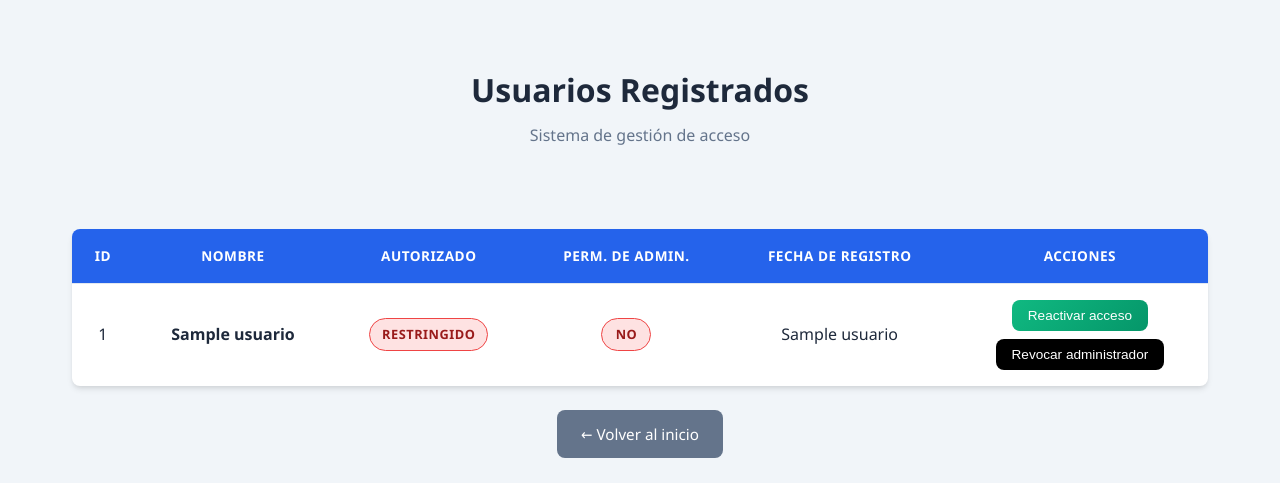
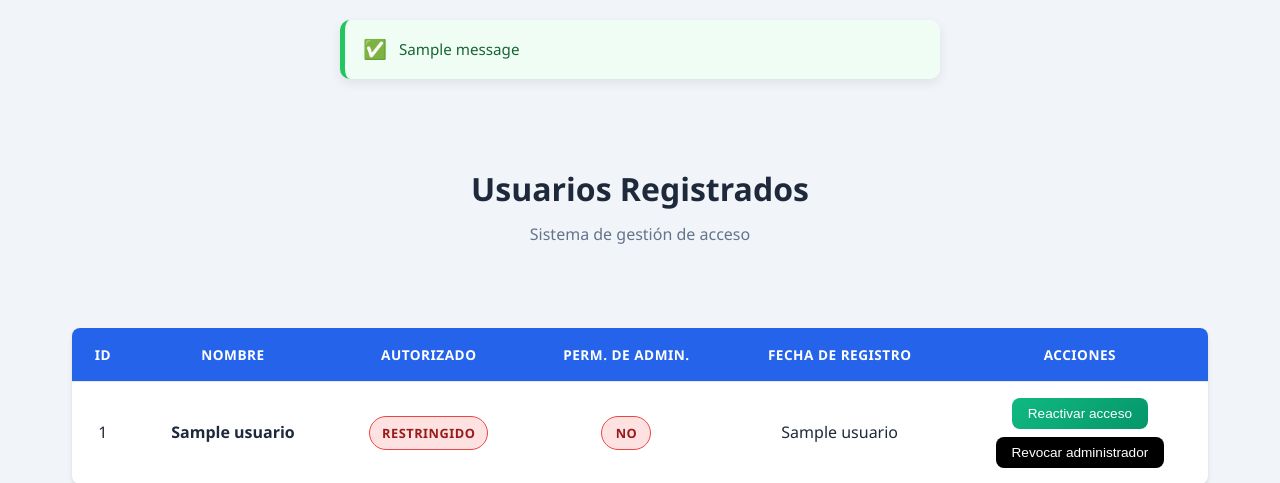
Before and after one commit to JuanAngelRivera/safe_face_recognition, a Flask app: template source/web/templates/users.html in a window 1280 px wide. Shown: the top 483 px of the page. Before the commit the page ends 458 px from the top, so only its background shows below. Run offline with Flask 3, Linux system fonts and the light colour scheme; the template is opened without the code that fills it: most values are stand-ins (such as "Sample title", 1, 10 or a date in 2020); one stand-in notice (Sample message) is shown.

Commit message:
ADD: alerts

```diff
--- a/source/utils/load_users.py
+++ b/source/utils/load_users.py
@@ -14,10 +14,11 @@ def load_user(nombre):
 
     if os.path.exists(encoding_path):
         encoding = np.load(encoding_path)
+    else:
+        return None, id_usuario
 
     if encoding is None:
         print('No se encontró el encoding')
-        exit()
 
     return encoding, id_usuario
 
--- a/source/utils/main.py
+++ /dev/null
@@ -1 +0,0 @@
-print ('Hola')
--- a/source/web/app.py
+++ b/source/web/app.py
@@ -1,12 +1,11 @@
 import os
-from flask import (Flask, render_template, request, redirect, session, url_for)
+from flask import (Flask, render_template, request, redirect, session, url_for, Response, flash)
 from source.utils.connection import connect
 from source.utils.recognize import recognize
 from source.utils.load_users import load_user, get_admin
 from source.utils.register_user import register_user as ru
-# Agregar al inicio
-from flask import Response
 from source.utils.video_stream import generate_stream, start_camera, stop_camera
+from source.utils.save_log import save_log
 
 
 BASE_DIR = os.path.dirname(os.path.abspath(__file__))
@@ -34,13 +33,15 @@ def login_face():
 
     if respuesta == False:
         print('El usuario no es administrador')
+        flash('Usted no tiene permiso de administrador.\nEl incidente será registrado.', 'danger')
+        save_log(None, False, 99)
         return redirect("/login")
 
     encoding, id = load_user(nombre)
 
-
     if encoding is None:
         print('Usuario sin encoding')
+        flash('No se encontró tu información.\nContacta con el administrador.', 'info')
         return redirect("/login")
 
     # Aquí se hace el reconocimiento con ventana OpenCV
@@ -52,6 +53,7 @@ def login_face():
         session.pop("pending_verification", None)
         return redirect("/")
     else:
+        flash('No pudimos confirmar tu rostro.\nIntenta de nuevo.','danger')
         return redirect("/login")
 
 @app.route("/logout")
@@ -168,9 +170,11 @@ def register_user():
 
     if respuesta:
         print("Usuario guardado en BD")
+        flash(f"Usuario: {nombre} {'/ con permisos de administrador' if administrador else ''} registrado correctamente", 'success')
         return redirect("/users")
     else:
         print('No se pudo registrar el usuario')
+        flash('No se pudo registrar al usuario.', 'danger')
         return redirect('/register')
 
 @app.route("/logs")
--- a/source/web/static/css/style.css
+++ b/source/web/static/css/style.css
@@ -794,3 +794,65 @@ tbody tr:hover {
     font-size: 0.85rem;
     color: var(--text-secondary);
 }
+.alert {
+    display: flex;
+    align-items: center;
+    gap: 12px;
+
+    max-width: 600px;
+    margin: 20px auto;
+    padding: 14px 18px;
+
+    border-radius: 10px;
+    font-size: 0.95rem;
+    font-weight: 500;
+
+    box-shadow: 0 4px 12px rgba(0, 0, 0, 0.08);
+
+    animation: fadeIn 0.3s ease-out;
+}
+
+.alert::before {
+    font-size: 1.2rem;
+}
+
+.alert-danger {
+    background: #fef2f2;
+    color: #991b1b;
+    border-left: 5px solid #dc2626;
+}
+
+.alert-danger::before {
+    content: "⚠️";
+}
+
+.alert-success {
+    background: #f0fdf4;
+    color: #166534;
+    border-left: 5px solid #22c55e;
+}
+
+.alert-success::before {
+    content: "✅";
+}
+
+.alert-info {
+    background: #eff6ff;
+    color: #1e40af;
+    border-left: 5px solid #3b82f6;
+}
+
+.alert-info::before {
+    content: "ℹ️";
+}
+
+@keyframes fadeIn {
+    from {
+        opacity: 0;
+        transform: translateY(-8px);
+    }
+    to {
+        opacity: 1;
+        transform: translateY(0);
+    }
+}
--- a/source/web/templates/users.html
+++ b/source/web/templates/users.html
@@ -5,6 +5,16 @@
     <link rel="stylesheet" href="{{ url_for('static', filename='css/style.css') }}">
 </head>
 <body>
+    {% with messages = get_flashed_messages(with_categories=true) %}
+    {% if messages %}
+        {% for category, message in messages %}
+            <div class="alert alert-{{ category }}">
+                {{ message }}
+            </div>
+        {% endfor %}
+    {% endif %}
+{% endwith %}
+
     <div class="container">
         <div class="page-header">
             <h1>Usuarios Registrados</h1>
```
Also changed, not shown: source/web/templates/login.html (+9 -0 lines).
